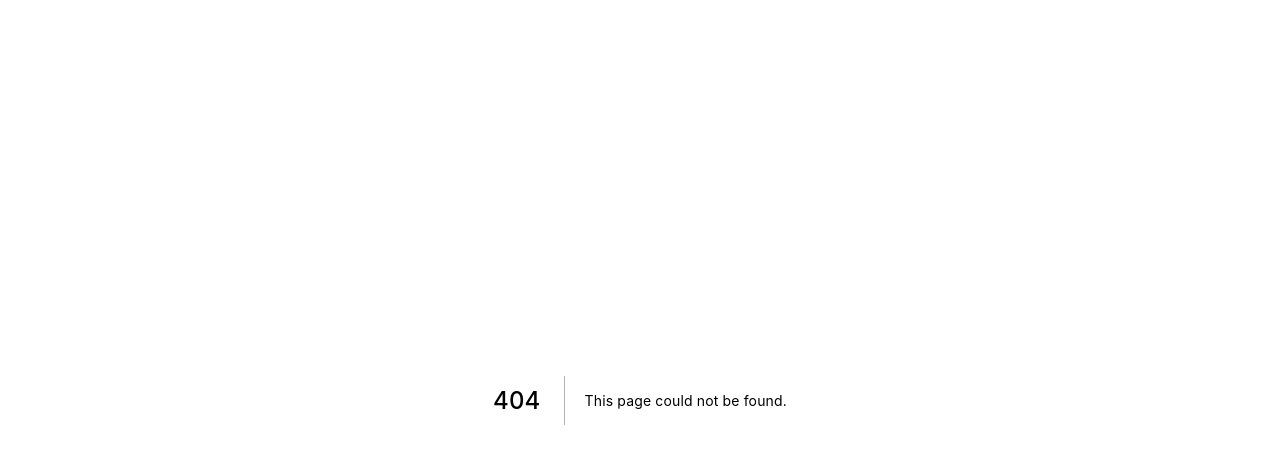
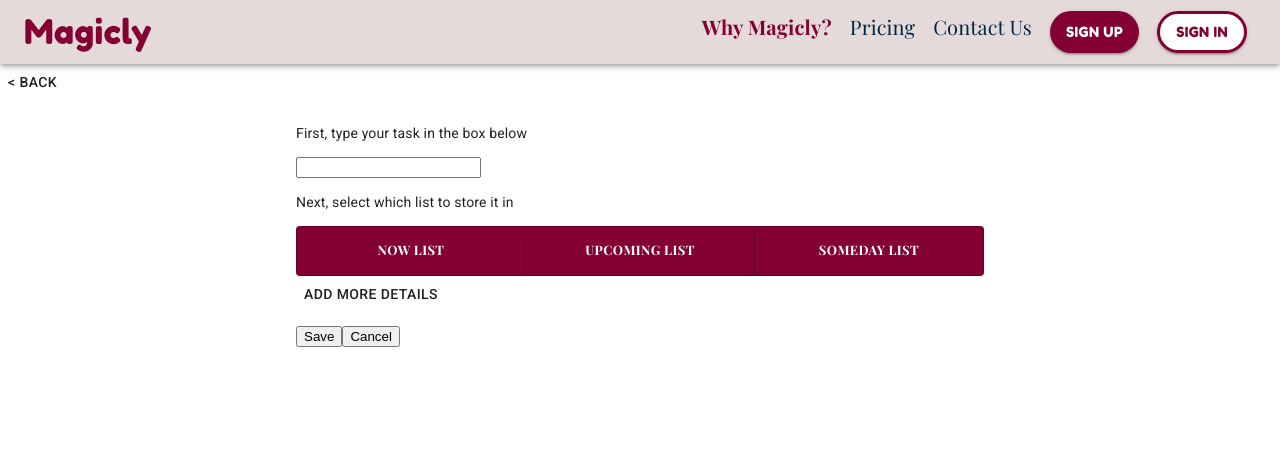
Before and after one commit to francoabaroa/magicly, a Next.js app in the folder packages/client/: page /productivity/lists/add in a window 1280 px wide. Before the commit this address had no page. Shown: the top 464 px of the page. Built offline with nearby package versions, Linux system fonts and the light colour scheme; no server answers.

Commit message:
add boilerplate for lists home

```diff
--- /dev/null
+++ b/packages/client/components/productivity/NewTodoListItemForm.tsx
@@ -0,0 +1,227 @@
+import React, { useState } from 'react';
+import { useRouter } from 'next/router';
+import { APP_CONFIG, LIST_TYPE, ITEM_TYPE } from '../../constants/appStrings';
+import gql from 'graphql-tag';
+import { useMutation } from '@apollo/react-hooks';
+import MenuItem from '@material-ui/core/MenuItem';
+import Select from '@material-ui/core/Select';
+import InputLabel from '@material-ui/core/InputLabel';
+import FormControl from '@material-ui/core/FormControl';
+import { createStyles, makeStyles, Theme } from '@material-ui/core/styles';
+import Button from '@material-ui/core/Button';
+import ButtonGroup from '@material-ui/core/ButtonGroup';
+import { withApollo } from '../../apollo/apollo';
+
+// TODO: clean up before prod
+let url = null;
+if (process.env.NODE_ENV === 'development') {
+  url = APP_CONFIG.devUrl;
+} else {
+  url = APP_CONFIG.prodUrl;
+}
+
+const CREATE_LIST_ITEM = gql`
+  mutation CreateListItem(
+    $name: String!,
+    $type: ItemType!,
+    $listType: ListType!,
+    $notes: String,
+  ) {
+    createListItem(
+      name: $name,
+      type: $type,
+      listType: $listType,
+      notes: $notes,
+    ) {
+      id
+    }
+  }
+`;
+
+const useStyles = makeStyles((theme: Theme) =>
+  createStyles({
+    root: {
+      display: 'flex',
+      flexDirection: 'column',
+      alignItems: 'center',
+      '& > *': {
+        margin: theme.spacing(1),
+      },
+    },
+    formControl: {
+      margin: theme.spacing(1),
+      minWidth: 220,
+    },
+    selectEmpty: {
+      marginTop: theme.spacing(2),
+    },
+    listButtons: {
+      fontFamily: 'Playfair Display, serif',
+      fontWeight: 'bold',
+      color: '#FFF',
+      backgroundColor: '#840032',
+      width: '230px',
+      height: '50px',
+      '&:hover': {
+        color: '#FFF',
+        backgroundColor: '#840032',
+      },
+    },
+    selectListButton: {
+      fontFamily: 'Playfair Display, serif',
+      fontWeight: 'bold',
+      color: '#840032',
+      backgroundColor: '#E5DADA',
+      width: '230px',
+      height: '50px',
+      '&:hover': {
+        color: '#840032',
+        backgroundColor: '#E5DADA',
+      },
+    }
+  }),
+);
+
+const NewTodoListItemForm = () => {
+  const classes = useStyles();
+  const [createListItem, { data, loading, error }] = useMutation(CREATE_LIST_ITEM);
+  const router = useRouter();
+  const [name, setName] = useState('');
+  const [list, setList] = useState('');
+  const [type, setType] = useState(ITEM_TYPE.TODO);
+  const [notes, setNotes] = useState('');
+  const [moreDetails, setMoreDetails] = useState(false);
+
+  const submitForm = event => {
+    event.preventDefault();
+
+    const variables = {
+      variables: {
+        name,
+        type,
+        notes,
+        listType: list
+      }
+    };
+    createListItem(variables);
+
+  }
+
+  if (loading) return <p>Loading...</p>;
+  if (error) return <p>Error: {error.message}</p>;
+  if (data && data.createListItem && data.createListItem.id) {
+    // TODO: show dialog message when homework is created!
+    if (process.browser || (window && window.location)) {
+      window.location.href = url + 'productivity/lists';
+    } else {
+      router.push('/productivity/lists', undefined);
+    }
+  }
+
+  const handleTypeSelect = (event: React.ChangeEvent<{ value: unknown }>) => {
+    setType(event.target.value as ITEM_TYPE);
+  };
+
+  const getCapitalizedString = (name: string) => {
+    const lowerCaseTitle = name.toLowerCase();
+    if (typeof lowerCaseTitle !== 'string') return ''
+    return lowerCaseTitle.charAt(0).toUpperCase() + lowerCaseTitle.slice(1)
+  };
+
+  const selectList = (listName: string) => {
+    setList(listName);
+  };
+
+  const toggleMoreDetailsButton = () => {
+    if (moreDetails) {
+      setType(ITEM_TYPE.TODO);
+      setNotes('');
+    }
+    setMoreDetails(!moreDetails)
+  };
+
+  return (
+    <div className={classes.root}>
+      {/* <h1>Add a new todo list item</h1> */}
+      <form onSubmit={submitForm}>
+        <p> First, type your task in the box below</p>
+        <input type='text' onChange={event => setName(event.target.value)} autoComplete='on' required />
+
+        <p> Next, select which list to store it in</p>
+
+        <div>
+          <ButtonGroup size="small" aria-label="small outlined button group">
+            <Button
+              className={
+                list === LIST_TYPE.TODO ? classes.selectListButton : classes.listButtons
+              }
+              onClick={selectList.bind(this, LIST_TYPE.TODO)}>
+              Now List
+            </Button>
+            <Button
+              className={
+                list === LIST_TYPE.WATCH ? classes.selectListButton : classes.listButtons
+              }
+              onClick={selectList.bind(this, LIST_TYPE.WATCH)}>
+              Upcoming List
+            </Button>
+            <Button
+              className={
+                list === LIST_TYPE.LATER ? classes.selectListButton : classes.listButtons
+              }
+              onClick={selectList.bind(this, LIST_TYPE.LATER)}>
+              Someday List
+            </Button>
+         </ButtonGroup>
+        </div>
+
+        {
+          moreDetails ?
+            <span>
+            <FormControl className={classes.formControl}>
+              <InputLabel id="demo-simple-select-label">Type of item</InputLabel>
+              <Select
+                labelId="demo-simple-select-label"
+                id="demo-simple-select"
+                value={type}
+                onChange={handleTypeSelect}
+              >
+                <MenuItem value={ITEM_TYPE.TODO}>{getCapitalizedString(ITEM_TYPE.TODO)}</MenuItem>
+                <MenuItem value={ITEM_TYPE.MOVIE}>{getCapitalizedString(ITEM_TYPE.MOVIE)}</MenuItem>
+                <MenuItem value={ITEM_TYPE.TV}>{ITEM_TYPE.TV}</MenuItem>
+                <MenuItem value={ITEM_TYPE.FOOD}>{getCapitalizedString(ITEM_TYPE.FOOD)}</MenuItem>
+                <MenuItem value={ITEM_TYPE.RESTAURANT}>{getCapitalizedString(ITEM_TYPE.RESTAURANT)}</MenuItem>
+                <MenuItem value={ITEM_TYPE.MUSIC}>{getCapitalizedString(ITEM_TYPE.MUSIC)}</MenuItem>
+                <MenuItem value={ITEM_TYPE.TRAVEL}>{getCapitalizedString(ITEM_TYPE.TRAVEL)}</MenuItem>
+                <MenuItem value={ITEM_TYPE.ACCOMODATION}>{getCapitalizedString(ITEM_TYPE.ACCOMODATION)}</MenuItem>
+                <MenuItem value={ITEM_TYPE.HOME}>{getCapitalizedString(ITEM_TYPE.HOME)}</MenuItem>
+                <MenuItem value={ITEM_TYPE.FINANCE}>{getCapitalizedString(ITEM_TYPE.FINANCE)}</MenuItem>
+                <MenuItem value={ITEM_TYPE.BOOK}>{getCapitalizedString(ITEM_TYPE.BOOK)}</MenuItem>
+                <MenuItem value={ITEM_TYPE.PODCAST}>{getCapitalizedString(ITEM_TYPE.PODCAST)}</MenuItem>
+                <MenuItem value={ITEM_TYPE.PRODUCT}>{getCapitalizedString(ITEM_TYPE.PRODUCT)}</MenuItem>
+                <MenuItem value={ITEM_TYPE.SERVICE}>{getCapitalizedString(ITEM_TYPE.SERVICE)}</MenuItem>
+                <MenuItem value={ITEM_TYPE.PERSONAL}>{getCapitalizedString(ITEM_TYPE.PERSONAL)}</MenuItem>
+                <MenuItem value={ITEM_TYPE.WORK}>{getCapitalizedString(ITEM_TYPE.WORK)}</MenuItem>
+                <MenuItem value={ITEM_TYPE.FAMILY}>{getCapitalizedString(ITEM_TYPE.FAMILY)}</MenuItem>
+                <MenuItem value={ITEM_TYPE.HEALTH}>{getCapitalizedString(ITEM_TYPE.HEALTH)}</MenuItem>
+                <MenuItem value={ITEM_TYPE.SHOPPING}>{getCapitalizedString(ITEM_TYPE.SHOPPING)}</MenuItem>
+                <MenuItem value={ITEM_TYPE.GIFT}>{getCapitalizedString(ITEM_TYPE.GIFT)}</MenuItem>
+                <MenuItem value={ITEM_TYPE.OTHER}>{getCapitalizedString(ITEM_TYPE.OTHER)}</MenuItem>
+              </Select>
+            </FormControl>
+
+              <p>Notes: <textarea name="notes" cols={50} rows={5} onChange={event => setNotes(event.target.value)} /></p> </span> :
+            null
+        }
+
+        <Button onClick={toggleMoreDetailsButton}>
+          { moreDetails ? 'Hide Details' : 'Add More Details' }
+        </Button>
+
+        <p><button type='submit'>Save</button><button onClick={() => router.back()}>Cancel</button></p>
+      </form>
+    </div>
+  )
+}
+
+export default NewTodoListItemForm;
--- /dev/null
+++ b/packages/client/pages/productivity/lists/add.tsx
@@ -0,0 +1,14 @@
+import React from 'react';
+import Layout from '../../../components/Layout';
+import NewTodoListItemForm from '../../../components/productivity/NewTodoListItemForm';
+import { withApollo } from '../../../apollo/apollo';
+
+const AddTodoListItem = () => {
+  return (
+    <Layout>
+      <NewTodoListItemForm />
+    </Layout>
+  );
+};
+
+export default withApollo({ ssr: false })(AddTodoListItem);
```
Also changed, not shown: 2 other files (tests, documents, lock files or other folders).
